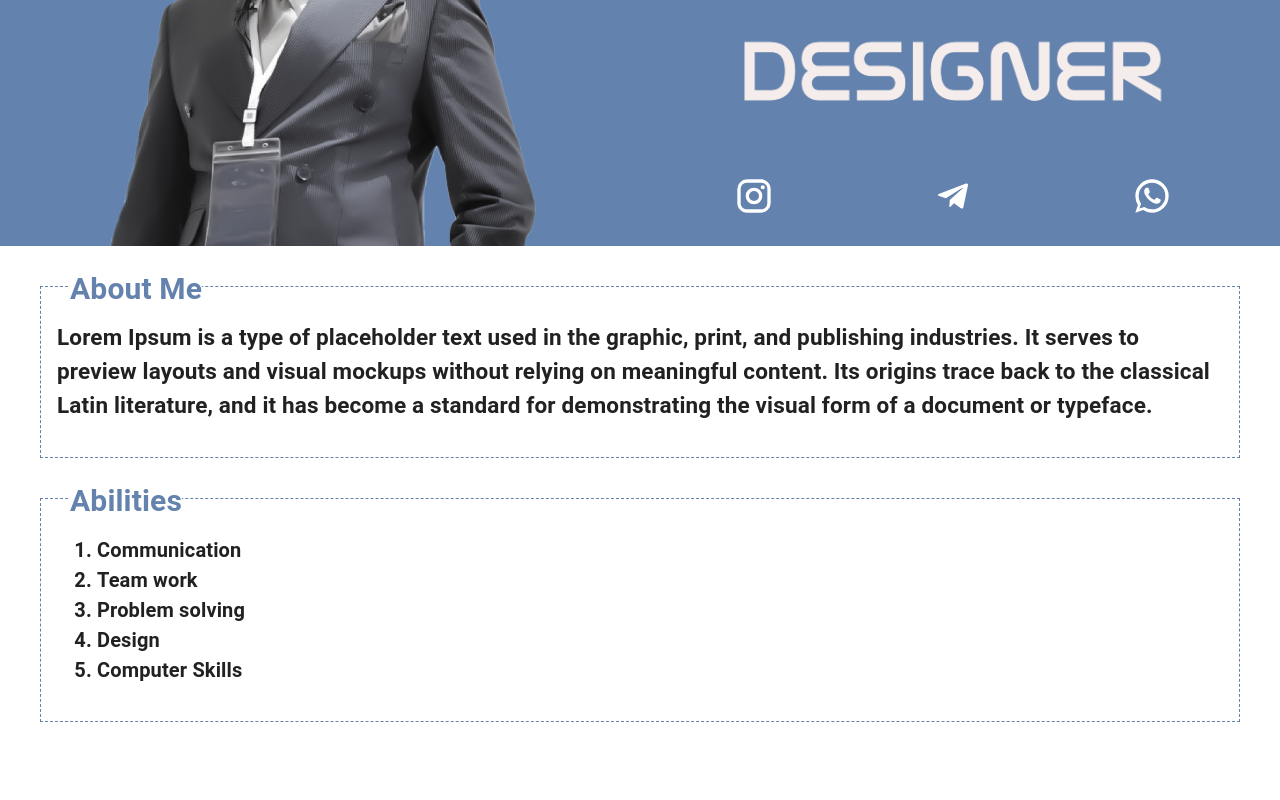
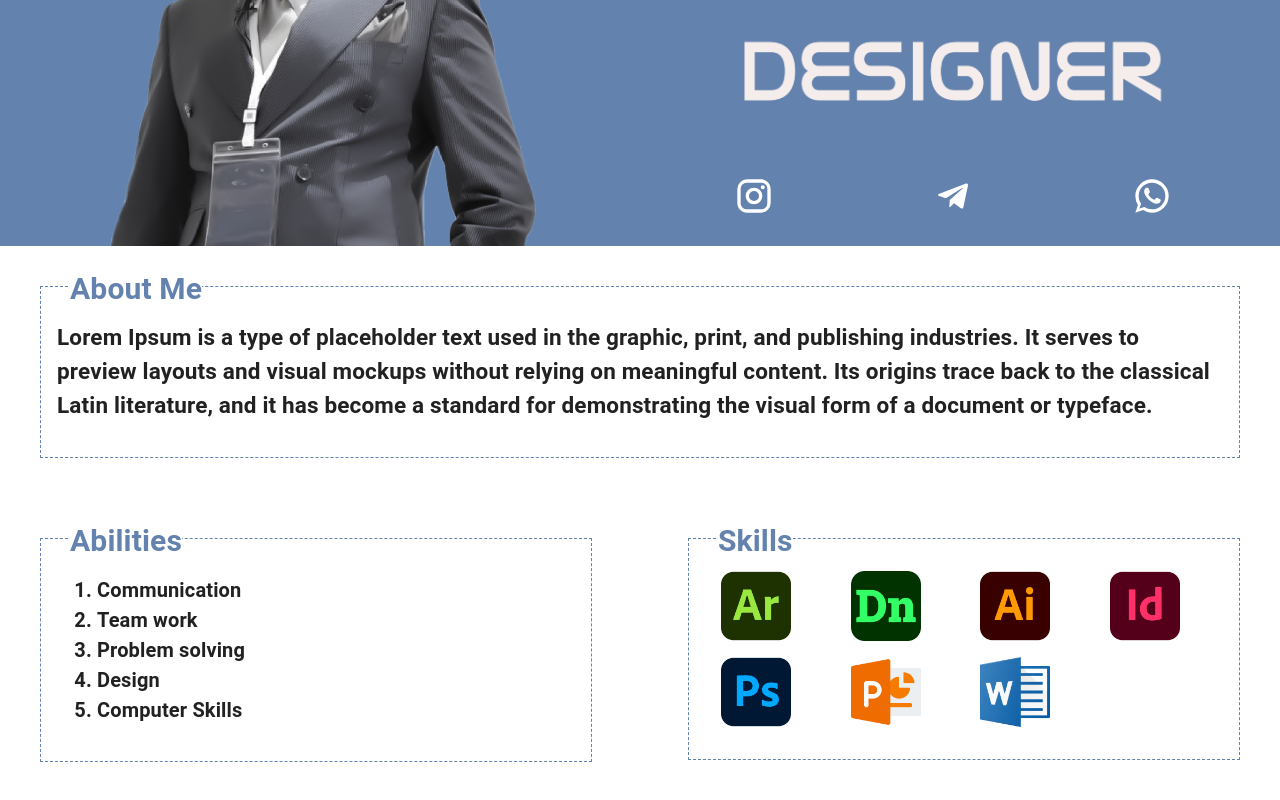
Before and after one commit to l0o0gy/ibrahimportfolio, a React (Create React App) app: page / in a window 1280 px wide. Shown: the part 404-1204 px from the top of the page. Before the commit the page ends 1166 px from the top, so only its background shows below. Built offline with nearby package versions, Linux system fonts and the light colour scheme.

Commit message:
add scroll to components in homepage

```diff
--- a/src/Page/Homepage.jsx
+++ b/src/Page/Homepage.jsx
@@ -1,17 +1,71 @@
 import React from 'react';
-// import { useData } from '../assets/Contacts/store';
 import { Box } from '@mui/material';
+import { useInView } from 'react-intersection-observer';
 import HeroSection from '../Components/HeroSection';
 import AboutSection from '../Components/AboutSection';
 import AbilitySection from '../Components/AbilitySection';
+import SkillsSection from '../Components/SkillsSection';
 
 function Homepage() {
+  const { ref: aboutRef, inView: aboutInView } = useInView({
+    triggerOnce: true,
+    threshold: 0.1,
+  });
+
+  const { ref: abilityRef, inView: abilityInView } = useInView({
+    triggerOnce: true,
+    threshold: 0.2,
+  });
+
+  const { ref: skillsRef, inView: skillsInView } = useInView({
+    triggerOnce: true,
+    threshold: 0.2,
+  });
 
   return (
-    <div >
+    <div>
       <HeroSection />
-      <AboutSection/>
-      <AbilitySection/>
+
+      <Box
+        ref={aboutRef}
+        sx={{
+          transform: aboutInView ? 'translateY(0)' : 'translateY(-100px)',
+          opacity: aboutInView ? 1 : 0,
+          transition: 'transform 0.8s ease, opacity 0.8s ease',
+        }}
+      >
+        <AboutSection />
+      </Box>
+
+      <Box
+        sx={{
+          display: 'grid',
+          gridTemplateColumns: { xs: 'repeat(1, 1fr)', md: 'repeat(2, 1fr)' },
+          gap: 2,
+        }}
+      >
+        <Box
+          ref={abilityRef}
+          sx={{
+            transform: abilityInView ? 'translateY(0)' : 'translateY(-100px)',
+            opacity: abilityInView ? 1 : 0,
+            transition: 'transform 0.8s ease, opacity 0.8s ease',
+          }}
+        >
+          <AbilitySection />
+        </Box>
+
+        <Box
+          ref={skillsRef}
+          sx={{
+            transform: skillsInView ? 'translateY(0)' : 'translateY(-100px)',
+            opacity: skillsInView ? 1 : 0,
+            transition: 'transform 0.8s ease, opacity 0.8s ease',
+          }}
+        >
+          <SkillsSection />
+        </Box>
+      </Box>
     </div>
   );
 }
```
